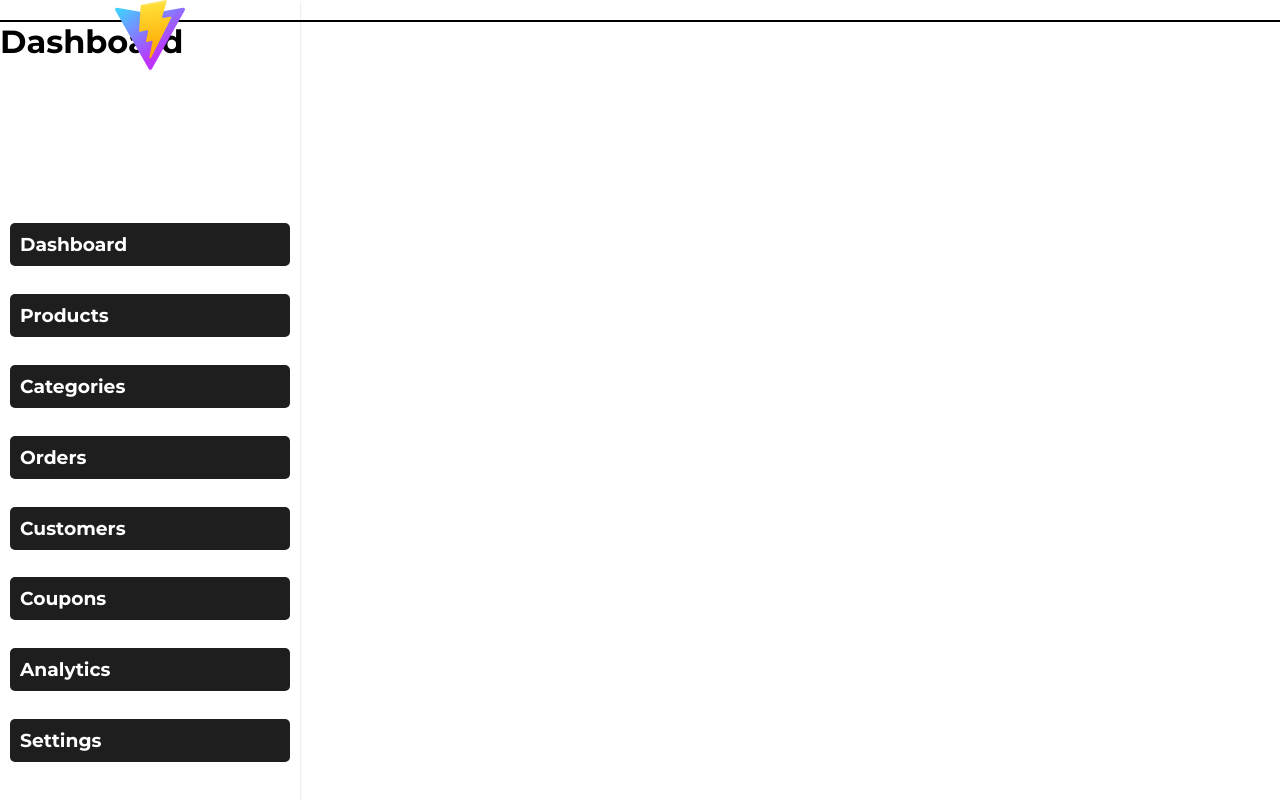
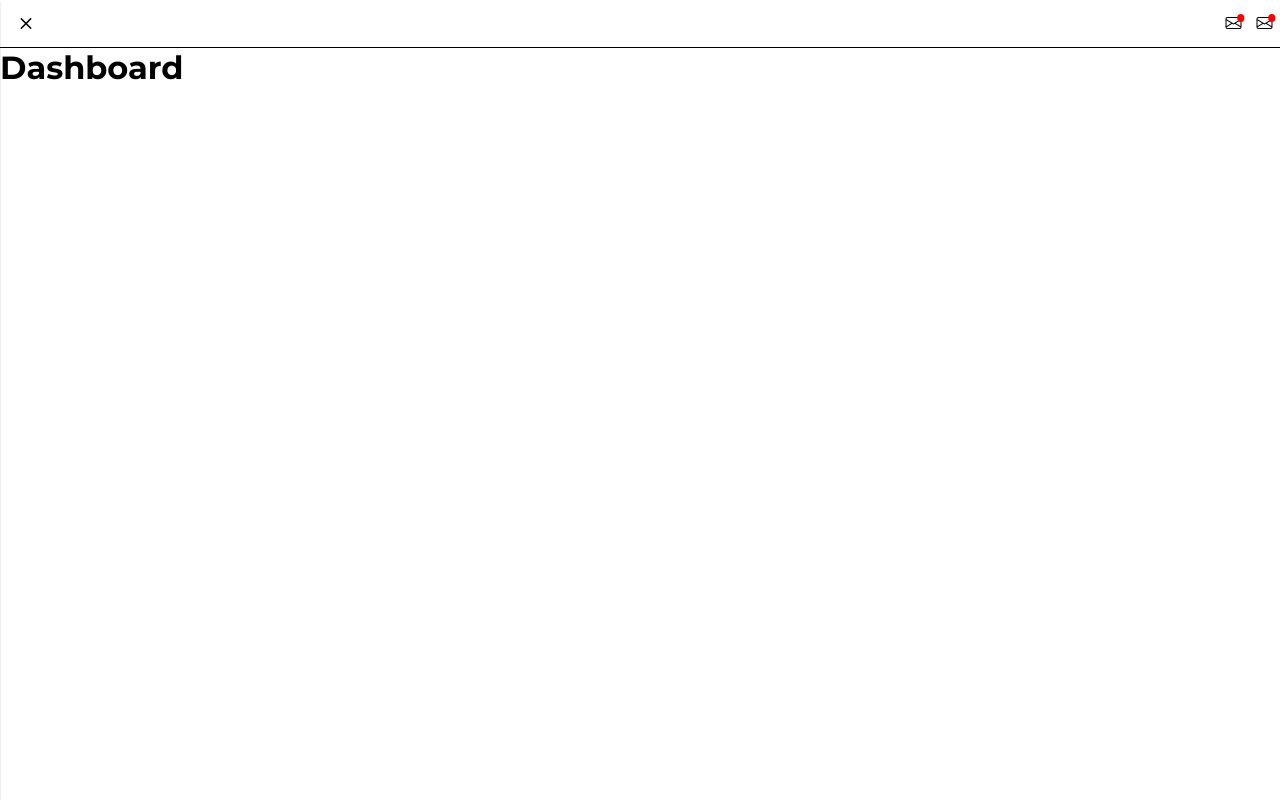
Before and after one commit to makinde-ayooluwa/shopmmerce, a React (Vite) app: page /admin in a window 1280 px wide. Built offline with nearby package versions, Linux system fonts and the light colour scheme.

Commit message:
Shopmmerce

```diff
--- a/src/App.css
+++ b/src/App.css
@@ -26,8 +26,17 @@ html {
   text-align: center;
 }
 
-.alert span{
+.alert span {
   color: #000;
   font-size: 20px;
   font-weight: bolder;
 }
+.badge {
+  width: 7.5px;
+  height: 7.5px;
+  background: red;
+  border-radius: 50%;
+  position: absolute;
+  transform: translateX(150%);
+  display: block;
+}
--- a/src/components/Router.jsx
+++ b/src/components/Router.jsx
@@ -1,16 +1,26 @@
 import { BrowserRouter, Outlet, Route, Routes } from "react-router-dom";
 import Home from "../pages/user/Home";
 import Header from "./user/Header";
-import AdminHeader from "./admin/Header";
 import Dashboard from "../pages/admin/Dashboard";
 import Sidebar from "./admin/Sidebar";
+import { useState } from "react";
 
 export default function Router() {
+  const [sidebarStyle, setSidebarStyle] = useState({
+    boxShadow: "0 2px 2px rgba(0,0,0,0.2)",
+    height: "100vh",
+    display: "grid",
+    width: innerWidth < 1440 ? "300px" : "auto",
+    overflowY: "scroll",
+    transform: innerWidth < 1440 ? "translateX(-100%)" : "translateX(0%)",
+    transition: "all 0.75s ease-in-out",
+    background: innerWidth < 1440 ? "#ccc" : "#fff",
+  });
   return (
     <>
       <BrowserRouter>
         <Routes>
-          <Route path="*" element={ <h1>Page not found</h1> } />
+          <Route path="*" element={<h1>Page not found</h1>} />
           <Route
             index
             element={
@@ -40,16 +50,67 @@ export default function Router() {
                       innerWidth < 1440 ? "0% 100%" : "17.5% 82.5%",
                   }}
                 >
-                  <Sidebar/>
+                  <Sidebar
+                    sidebarStyle={sidebarStyle}
+                    setSidebarStyle={setSidebarStyle}
+                  />
+                  {/* ADMIN HEADER */}
                   <div>
-                    <AdminHeader />
+                    <div
+                      style={{
+                        display: "flex",
+                        justifyContent: "space-between",
+                        borderBottom: "1px solid",
+                        borderColor: "#000",
+                        padding: "7.5px",
+                        alignItems: "center",
+                      }}
+                    >
+                      {/* TOGGLER */}
+                      <button
+                        style={{
+                          zIndex: "20",
+                          display: innerWidth < 1440 ? "block" : "none",
+                          border: "none",
+                          background: "transparent",
+                          fontSize: "25px",
+                        }}
+                        onClick={() =>
+                          setSidebarStyle({
+                            ...sidebarStyle,
+                            transform:
+                              sidebarStyle.transform == "translateX(0%)"
+                                ? "translateX(-100%)"
+                                : "translateX(0%)",
+                          })
+                        }
+                      >
+                        <i className="bi bi-x"></i>
+                      </button>
+                      {/* OTHERS */}
+                      <div
+                        style={{
+                          display: "flex",
+                          gap: 15
+                        }}
+                      >
+                        <div>
+                          <div className="badge"></div>
+                          <i className="bi bi-envelope"></i>
+                        </div>
+                        <div>
+                          <div className="badge"></div>
+                          <i className="bi bi-envelope"></i>
+                        </div>
+                      </div>
+                    </div>
                     <Outlet />
                   </div>
                 </div>
               </>
             }
           >
-            <Route path="*" element={ <h1>Page does not exists</h1> } />
+            <Route path="*" element={<h1>Page does not exists</h1>} />
             <Route index element={<Dashboard />} />
             <Route path="dashboard" element={<Dashboard />} />
             <Route path="profile" element={<h1>Profile</h1>} />
--- a/src/components/admin/Header.jsx
+++ /dev/null
@@ -1,13 +0,0 @@
-export default function AdminHeader() {
-  return (
-    <div
-      style={{
-        display: "flex",
-        justifyContent: "space-between",
-        borderBottom: "2px solid",
-        borderColor: "#000",
-        padding: "10px",
-      }}
-    ></div>
-  );
-}
--- a/src/components/admin/Sidebar.jsx
+++ b/src/components/admin/Sidebar.jsx
@@ -1,6 +1,6 @@
 import { useState } from "react";
 
-export default function Sidebar() {
+export default function Sidebar({sidebarStyle, setSidebarStyle}) {
   const [openId, setOpenId] = useState(null);
 
   const toggle = (id) => {
@@ -127,15 +127,7 @@ export default function Sidebar() {
     },
   ];
   return (
-    <div
-      style={{
-        boxShadow: "0 2px 2px rgba(0,0,0,0.2)",
-        height: "100vh",
-        display: "grid",
-        width: innerWidth < 1440 ? "300px" : "auto",
-        overflowY: "scroll",
-      }}
-    >
+    <div style={sidebarStyle}>
       <div
         style={{
           display: "flex",
```
Also changed, not shown: 4 other files (tests, documents, lock files or other folders).
